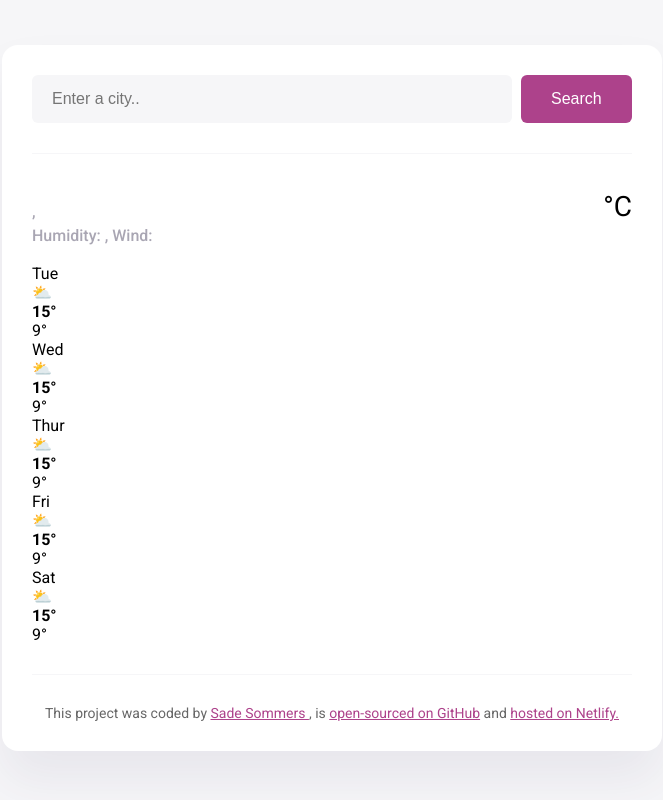
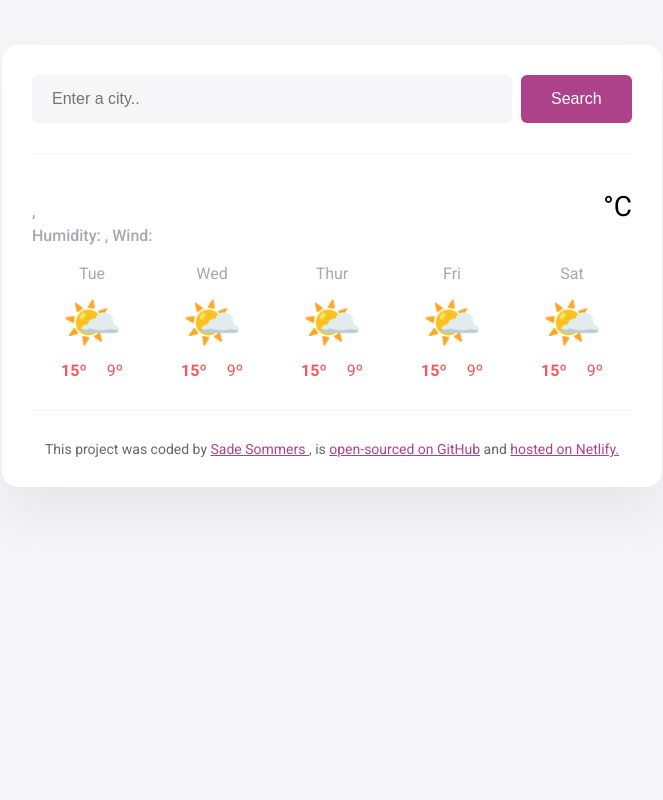
Before and after one commit to summersideup/weather, a plain HTML site: page index.html in a window 1280 px wide. Shown: the whole page, without its empty margins (308-971 px from the left). Drawn offline with nearby package versions, Linux system fonts and the light colour scheme; no server answers.

Commit message:
Added weather forecast CSS

```diff
--- a/index.html
+++ b/index.html
@@ -44,58 +44,58 @@
             </div>
             <div class="weather-forecast">
                 <div class="weather-forecast-day">
-                    <div class="weather-forecast-date"> Tue </div>
-                    <div class="weather-forecast-icon"> ⛅️ </div>
+                    <div class="weather-forecast-date">Tue</div>
+                    <div class="weather-forecast-icon">🌤️</div>
+                    <div class="weather-forecast-temperatures">
                         <div class="weather-forecast-temperature">
-                        <strong>15°</strong>
+                            <strong>15º</strong>
                         </div>
-                    <div class="weather-forecast-temperature">9°</div>
+                        <div class="weather-forecast-temperature">9º</div>
                     </div>
                 </div>
-            <div class="weather-forecast">
                 <div class="weather-forecast-day">
-                    <div class="weather-forecast-date"> Wed </div>
-                    <div class="weather-forecast-icon"> ⛅️ </div>
+                    <div class="weather-forecast-date">Wed</div>
+                    <div class="weather-forecast-icon">🌤️</div>
+                    <div class="weather-forecast-temperatures">
                         <div class="weather-forecast-temperature">
-                        <strong>15°</strong>
+                            <strong>15º</strong>
                         </div>
-                    <div class="weather-forecast-temperature">9°</div>
+                        <div class="weather-forecast-temperature">9º</div>
                     </div>
                 </div>
-            <div class="weather-forecast">
                 <div class="weather-forecast-day">
-                    <div class="weather-forecast-date"> Thur </div>
-                    <div class="weather-forecast-icon"> ⛅️ </div>
+                    <div class="weather-forecast-date">Thur</div>
+                    <div class="weather-forecast-icon">🌤️</div>
+                    <div class="weather-forecast-temperatures">
                         <div class="weather-forecast-temperature">
-                        <strong>15°</strong>
+                            <strong>15º</strong>
                         </div>
-                    <div class="weather-forecast-temperature">9°</div>
+                        <div class="weather-forecast-temperature">9º</div>
                     </div>
                 </div>
-            <div class="weather-forecast">
                 <div class="weather-forecast-day">
-                    <div class="weather-forecast-date"> Fri </div>
-                    <div class="weather-forecast-icon"> ⛅️ </div>
+                    <div class="weather-forecast-date">Fri</div>
+                    <div class="weather-forecast-icon">🌤️</div>
+                    <div class="weather-forecast-temperatures">
                         <div class="weather-forecast-temperature">
-                        <strong>15°</strong>
+                            <strong>15º</strong>
                         </div>
-                    <div class="weather-forecast-temperature">9°</div>
+                        <div class="weather-forecast-temperature">9º</div>
                     </div>
                 </div>
-            <div class="weather-forecast">
                 <div class="weather-forecast-day">
-                    <div class="weather-forecast-date"> Sat </div>
-                    <div class="weather-forecast-icon"> ⛅️ </div>
+                    <div class="weather-forecast-date">Sat</div>
+                    <div class="weather-forecast-icon">🌤️</div>
+                    <div class="weather-forecast-temperatures">
                         <div class="weather-forecast-temperature">
-                        <strong>15°</strong>
+                            <strong>15º</strong>
                         </div>
-                    <div class="weather-forecast-temperature">9°</div>
+                        <div class="weather-forecast-temperature">9º</div>
                     </div>
                 </div>
+            </div>
+        </main>
 
-
-
-        </main>
 
         <footer>
             This project was coded by
--- a/src/style.css
+++ b/src/style.css
@@ -85,6 +85,38 @@ main {
   margin-top: 6px;
   font-size: 28px;
 }
+
+.weather-forecast {
+  display: flex;
+  justify-content: space-around;
+  margin: top 30px;
+}
+
+.weather-forecast-date {
+  color: rgba(39, 33, 66, 0.4);
+  font-size: 16px;
+  line-height: 20px;
+  text-align: center;
+  margin-bottom: 10px;
+}
+
+.weather-forecast-icon {
+  font-size: 48px;
+  text-align: center;
+}
+
+.weather-forecast-temperatures {
+  text-align: center;
+  color: #f65658;
+  margin-top: 10px;
+  display: flex;
+  justify-content: center;
+}
+
+.weather-forecast-temperature {
+  padding: 0 10px;
+}
+
 footer {
   border-top: 1px solid #f6f6f8;
   padding: 30px 0 0 0;
```
Lines whose indentation alone changed are shown as unchanged.
